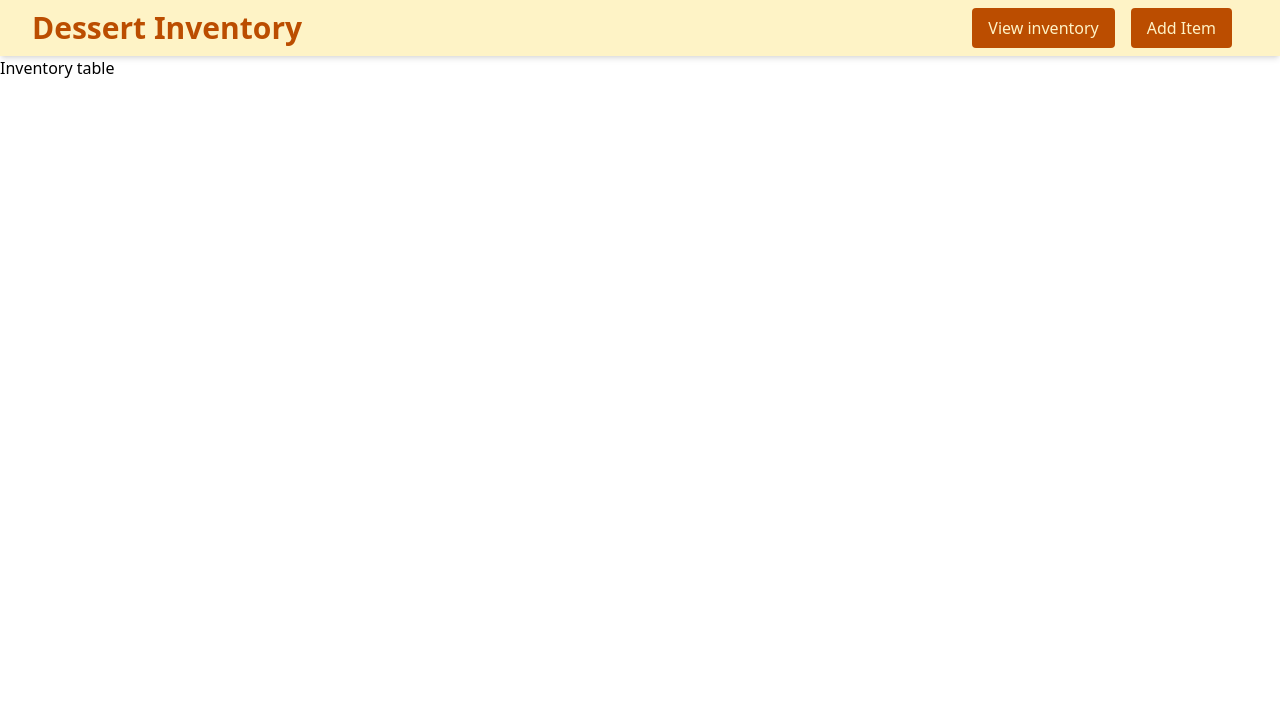
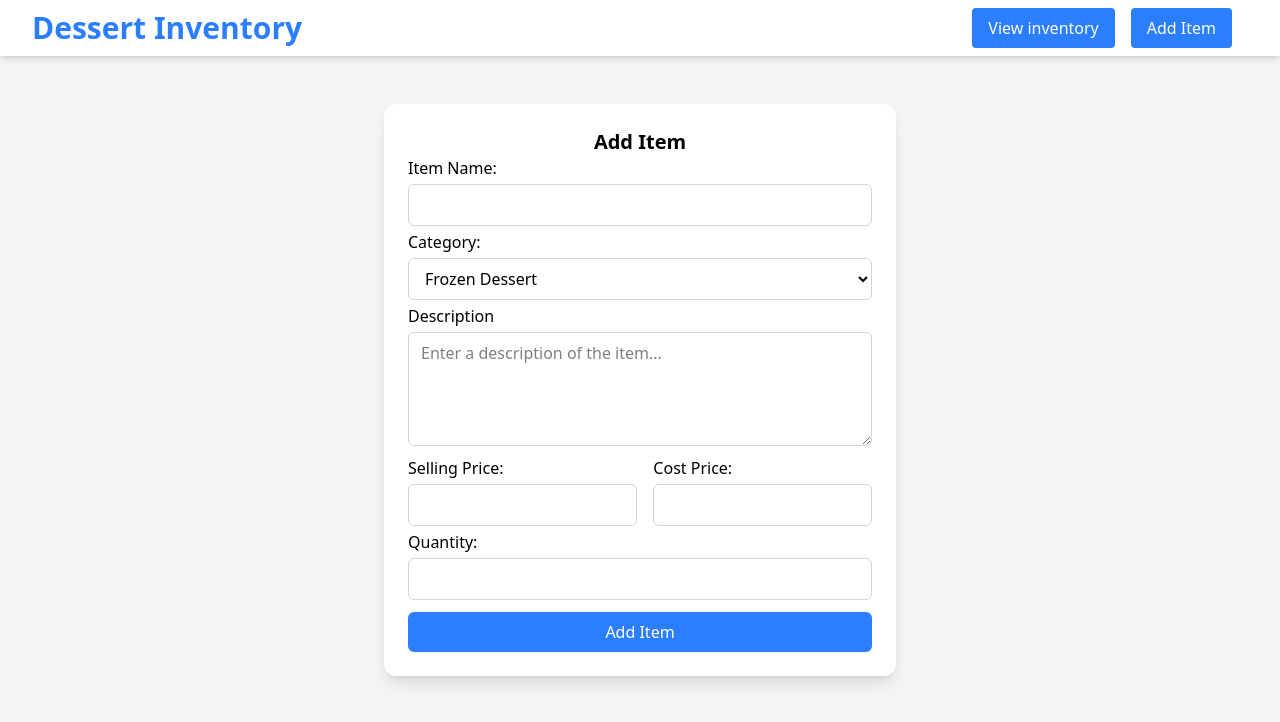
Before and after one commit to rrai23/DessertInv, a PHP site: page / in a window 1280 px wide. Shown: the top 722 px of the page. Run offline with PHP 8.4, Linux system fonts and the light colour scheme.

Commit message:
Refactor add item form and process; enhance styling and input handling

```diff
--- a/dist/styles.css
+++ b/dist/styles.css
@@ -6,20 +6,45 @@
       "Segoe UI Emoji", "Segoe UI Symbol", "Noto Color Emoji";
     --font-mono: ui-monospace, SFMono-Regular, Menlo, Monaco, Consolas, "Liberation Mono",
       "Courier New", monospace;
+    --color-red-100: oklch(0.936 0.032 17.717);
     --color-red-500: oklch(0.637 0.237 25.331);
+    --color-orange-100: oklch(0.954 0.038 75.164);
     --color-amber-100: oklch(0.962 0.059 95.617);
     --color-amber-200: oklch(0.924 0.12 95.746);
-    --color-amber-400: oklch(0.828 0.189 84.429);
-    --color-amber-500: oklch(0.769 0.188 70.08);
+    --color-amber-300: oklch(0.879 0.169 91.605);
+    --color-amber-600: oklch(0.666 0.179 58.318);
     --color-amber-700: oklch(0.555 0.163 48.998);
     --color-amber-800: oklch(0.473 0.137 46.201);
-    --color-amber-900: oklch(0.414 0.112 45.904);
-    --color-yellow-500: oklch(0.795 0.184 86.047);
+    --color-yellow-50: oklch(0.987 0.026 102.212);
+    --color-yellow-100: oklch(0.973 0.071 103.193);
+    --color-yellow-200: oklch(0.945 0.129 101.54);
+    --color-blue-100: oklch(0.932 0.032 255.585);
+    --color-blue-200: oklch(0.882 0.059 254.128);
+    --color-blue-500: oklch(0.623 0.214 259.815);
+    --color-blue-600: oklch(0.546 0.245 262.881);
+    --color-blue-700: oklch(0.488 0.243 264.376);
+    --color-blue-800: oklch(0.424 0.199 265.638);
+    --color-gray-100: oklch(0.967 0.003 264.542);
+    --color-gray-200: oklch(0.928 0.006 264.531);
+    --color-gray-300: oklch(0.872 0.01 258.338);
     --color-white: #fff;
     --spacing: 0.25rem;
+    --container-sm: 24rem;
+    --container-md: 28rem;
+    --container-lg: 32rem;
+    --text-sm: 0.875rem;
+    --text-sm--line-height: calc(1.25 / 0.875);
+    --text-xl: 1.25rem;
+    --text-xl--line-height: calc(1.75 / 1.25);
+    --text-2xl: 1.5rem;
+    --text-2xl--line-height: calc(2 / 1.5);
     --text-3xl: 1.875rem;
     --text-3xl--line-height: calc(2.25 / 1.875);
+    --font-weight-medium: 500;
+    --font-weight-semibold: 600;
     --font-weight-bold: 700;
+    --radius-md: 0.375rem;
+    --radius-xl: 0.75rem;
     --ease-in: cubic-bezier(0.4, 0, 1, 1);
     --ease-out: cubic-bezier(0, 0, 0.2, 1);
     --ease-in-out: cubic-bezier(0.4, 0, 0.2, 1);
@@ -340,29 +365,50 @@
       max-width: 96rem !important;
     }
   }
-  .mx-8 {
-    margin-inline: calc(var(--spacing) * 8);
-  }
-  .mr-2 {
-    margin-right: calc(var(--spacing) * 2);
+  .m-4 {
+    margin: calc(var(--spacing) * 4);
+  }
+  .m-auto {
+    margin: auto;
+  }
+  .mx-1 {
+    margin-inline: calc(var(--spacing) * 1);
+  }
+  .mx-auto {
+    margin-inline: auto;
+  }
+  .my-1 {
+    margin-block: calc(var(--spacing) * 1);
+  }
+  .my-2 {
+    margin-block: calc(var(--spacing) * 2);
+  }
+  .my-8 {
+    margin-block: calc(var(--spacing) * 8);
+  }
+  .my-auto {
+    margin-block: auto;
+  }
+  .mt-1 {
+    margin-top: calc(var(--spacing) * 1);
+  }
+  .mt-2 {
+    margin-top: calc(var(--spacing) * 2);
+  }
+  .mt-8 {
+    margin-top: calc(var(--spacing) * 8);
+  }
+  .mt-12 {
+    margin-top: calc(var(--spacing) * 12);
   }
   .mr-4 {
     margin-right: calc(var(--spacing) * 4);
   }
-  .mr-6 {
-    margin-right: calc(var(--spacing) * 6);
-  }
-  .mr-8 {
-    margin-right: calc(var(--spacing) * 8);
-  }
-  .mb-4 {
-    margin-bottom: calc(var(--spacing) * 4);
-  }
-  .ml-2 {
-    margin-left: calc(var(--spacing) * 2);
-  }
-  .ml-6 {
-    margin-left: calc(var(--spacing) * 6);
+  .mb-2 {
+    margin-bottom: calc(var(--spacing) * 2);
+  }
+  .mb-20 {
+    margin-bottom: calc(var(--spacing) * 20);
   }
   .box-border {
     box-sizing: border-box;
@@ -469,14 +515,26 @@
   .w-1\/2 {
     width: calc(1/2 * 100%);
   }
+  .w-full {
+    width: 100%;
+  }
   .w-screen {
     width: 100vw;
   }
+  .max-w-lg {
+    max-width: var(--container-lg);
+  }
+  .max-w-md {
+    max-width: var(--container-md);
+  }
   .max-w-none {
     max-width: none;
   }
   .max-w-screen {
     max-width: 100vw;
+  }
+  .max-w-sm {
+    max-width: var(--container-sm);
   }
   .min-w-screen {
     min-width: 100vw;
@@ -957,6 +1029,9 @@
     text-overflow: ellipsis;
     white-space: nowrap;
   }
+  .overflow-hidden {
+    overflow: hidden;
+  }
   .scroll-auto {
     scroll-behavior: auto;
   }
@@ -965,6 +1040,12 @@
   }
   .rounded {
     border-radius: 0.25rem;
+  }
+  .rounded-md {
+    border-radius: var(--radius-md);
+  }
+  .rounded-xl {
+    border-radius: var(--radius-xl);
   }
   .rounded-s {
     border-start-start-radius: 0.25rem;
@@ -1074,6 +1155,18 @@
     --tw-border-style: solid;
     border-style: solid;
   }
+  .border-amber-200 {
+    border-color: var(--color-amber-200);
+  }
+  .border-amber-300 {
+    border-color: var(--color-amber-300);
+  }
+  .border-amber-800 {
+    border-color: var(--color-amber-800);
+  }
+  .border-gray-300 {
+    border-color: var(--color-gray-300);
+  }
   .bg-\(--my_variable\) {
     background-color: var(--my_variable);
   }
@@ -1095,20 +1188,32 @@
   .bg-amber-200 {
     background-color: var(--color-amber-200);
   }
-  .bg-amber-400 {
-    background-color: var(--color-amber-400);
-  }
-  .bg-amber-500 {
-    background-color: var(--color-amber-500);
-  }
   .bg-amber-700 {
     background-color: var(--color-amber-700);
   }
-  .bg-amber-800 {
-    background-color: var(--color-amber-800);
-  }
-  .bg-amber-900 {
-    background-color: var(--color-amber-900);
+  .bg-blue-100 {
+    background-color: var(--color-blue-100);
+  }
+  .bg-blue-200 {
+    background-color: var(--color-blue-200);
+  }
+  .bg-blue-500 {
+    background-color: var(--color-blue-500);
+  }
+  .bg-blue-600 {
+    background-color: var(--color-blue-600);
+  }
+  .bg-gray-100 {
+    background-color: var(--color-gray-100);
+  }
+  .bg-gray-200 {
+    background-color: var(--color-gray-200);
+  }
+  .bg-orange-100 {
+    background-color: var(--color-orange-100);
+  }
+  .bg-red-100 {
+    background-color: var(--color-red-100);
   }
   .bg-red-500 {
     background-color: var(--color-red-500);
@@ -1119,8 +1224,17 @@
   .bg-red-500\/\[50\%\] {
     background-color: color-mix(in oklab, var(--color-red-500) 50%, transparent);
   }
-  .bg-yellow-500 {
-    background-color: var(--color-yellow-500);
+  .bg-white {
+    background-color: var(--color-white);
+  }
+  .bg-yellow-50 {
+    background-color: var(--color-yellow-50);
+  }
+  .bg-yellow-100 {
+    background-color: var(--color-yellow-100);
+  }
+  .bg-yellow-200 {
+    background-color: var(--color-yellow-200);
   }
   .-bg-conic {
     --tw-gradient-position: in oklab;
@@ -1291,15 +1405,21 @@
   .p-2 {
     padding: calc(var(--spacing) * 2);
   }
-  .p-3 {
-    padding: calc(var(--spacing) * 3);
-  }
   .p-4 {
     padding: calc(var(--spacing) * 4);
   }
+  .p-6 {
+    padding: calc(var(--spacing) * 6);
+  }
+  .px-3 {
+    padding-inline: calc(var(--spacing) * 3);
+  }
   .px-4 {
     padding-inline: calc(var(--spacing) * 4);
   }
+  .px-6 {
+    padding-inline: calc(var(--spacing) * 6);
+  }
   .px-8 {
     padding-inline: calc(var(--spacing) * 8);
   }
@@ -1347,11 +1467,23 @@
   }
   .align-top {
     vertical-align: top;
+  }
+  .text-2xl {
+    font-size: var(--text-2xl);
+    line-height: var(--tw-leading, var(--text-2xl--line-height));
   }
   .text-3xl {
     font-size: var(--text-3xl);
     line-height: var(--tw-leading, var(--text-3xl--line-height));
   }
+  .text-sm {
+    font-size: var(--text-sm);
+    line-height: var(--tw-leading, var(--text-sm--line-height));
+  }
+  .text-xl {
+    font-size: var(--text-xl);
+    line-height: var(--tw-leading, var(--text-xl--line-height));
+  }
   .leading-none {
     --tw-leading: 1;
     line-height: 1;
@@ -1360,6 +1492,14 @@
     --tw-font-weight: var(--font-weight-bold);
     font-weight: var(--font-weight-bold);
   }
+  .font-medium {
+    --tw-font-weight: var(--font-weight-medium);
+    font-weight: var(--font-weight-medium);
+  }
+  .font-semibold {
+    --tw-font-weight: var(--font-weight-semibold);
+    font-weight: var(--font-weight-semibold);
+  }
   .text-balance {
     text-wrap: balance;
   }
@@ -1439,11 +1579,20 @@
   .text-amber-700 {
     color: var(--color-amber-700);
   }
-  .text-amber-900 {
-    color: var(--color-amber-900);
+  .text-blue-500 {
+    color: var(--color-blue-500);
+  }
+  .text-blue-600 {
+    color: var(--color-blue-600);
+  }
+  .text-orange-100 {
+    color: var(--color-orange-100);
   }
   .text-white {
     color: var(--color-white);
+  }
+  .text-yellow-100 {
+    color: var(--color-yellow-100);
   }
   .capitalize {
     text-transform: capitalize;
@@ -1598,6 +1747,10 @@
   }
   .shadow {
     --tw-shadow: 0 1px 3px 0 var(--tw-shadow-color, rgb(0 0 0 / 0.1)), 0 1px 2px -1px var(--tw-shadow-color, rgb(0 0 0 / 0.1));
+    box-shadow: var(--tw-inset-shadow), var(--tw-inset-ring-shadow), var(--tw-ring-offset-shadow), var(--tw-ring-shadow), var(--tw-shadow);
+  }
+  .shadow-lg {
+    --tw-shadow: 0 10px 15px -3px var(--tw-shadow-color, rgb(0 0 0 / 0.1)), 0 4px 6px -4px var(--tw-shadow-color, rgb(0 0 0 / 0.1));
     box-shadow: var(--tw-inset-shadow), var(--tw-inset-ring-shadow), var(--tw-ring-offset-shadow), var(--tw-ring-shadow), var(--tw-shadow);
   }
   .shadow-md {
@@ -1894,6 +2079,71 @@
       }
     }
   }
+  .hover\:bg-blue-600 {
+    &:hover {
+      @media (hover: hover) {
+        background-color: var(--color-blue-600);
+      }
+    }
+  }
+  .hover\:bg-blue-700 {
+    &:hover {
+      @media (hover: hover) {
+        background-color: var(--color-blue-700);
+      }
+    }
+  }
+  .hover\:bg-blue-800 {
+    &:hover {
+      @media (hover: hover) {
+        background-color: var(--color-blue-800);
+      }
+    }
+  }
+  .hover\:text-white {
+    &:hover {
+      @media (hover: hover) {
+        color: var(--color-white);
+      }
+    }
+  }
+  .focus\:bg-amber-800 {
+    &:focus {
+      background-color: var(--color-amber-800);
+    }
+  }
+  .focus\:ring-2 {
+    &:focus {
+      --tw-ring-shadow: var(--tw-ring-inset,) 0 0 0 calc(2px + var(--tw-ring-offset-width)) var(--tw-ring-color, currentColor);
+      box-shadow: var(--tw-inset-shadow), var(--tw-inset-ring-shadow), var(--tw-ring-offset-shadow), var(--tw-ring-shadow), var(--tw-shadow);
+    }
+  }
+  .focus\:ring-amber-600 {
+    &:focus {
+      --tw-ring-color: var(--color-amber-600);
+    }
+  }
+  .focus\:ring-amber-800 {
+    &:focus {
+      --tw-ring-color: var(--color-amber-800);
+    }
+  }
+  .focus\:ring-blue-500 {
+    &:focus {
+      --tw-ring-color: var(--color-blue-500);
+    }
+  }
+  .focus\:ring-blue-600 {
+    &:focus {
+      --tw-ring-color: var(--color-blue-600);
+    }
+  }
+  .focus\:outline-none {
+    &:focus {
+      --tw-outline-style: none;
+      outline-style: none;
+    }
+  }
 }
 @property --tw-translate-x {
   syntax: "*";
--- a/index.php
+++ b/index.php
@@ -6,50 +6,58 @@
     <title>Crem de la Crem | Inventory</title>
     <link rel="stylesheet" href="dist/styles.css">
 </head>
-<body>
-    <nav class="bg-amber-100 p-2 shadow-md flex items-center justify-between px-8 mt">
+<body class="bg-gray-100">
+    <nav class="bg-white p-2 shadow-md flex items-center justify-between px-8 mt">
         <div id="nav-header">
-            <h1 class="text-3xl font-bold text-amber-700">Dessert Inventory</h1>
+            <h1 class="text-3xl font-bold text-blue-500">Dessert Inventory</h1>
         </div>
         <div id="nav-buttons" class="flex space-x-4 mr-4">
-            <button id="button-view-inv" class="bg-amber-700 text-amber-100 px-4 py-2 rounded hover:bg-amber-800 transition active">View inventory</button>
-            <button id="button-add-item" class="bg-amber-700 text-amber-100 px-4 py-2 rounded hover:bg-amber-800 transition">Add Item</button>
+            <button id="button-view-inv" class="bg-blue-500 text-white px-4 py-2 rounded hover:bg-blue-700 transition active">View inventory</button>
+            <button id="button-add-item" class="bg-blue-500 text-white px-4 py-2 rounded hover:bg-blue-7700 transition">Add Item</button>
         </div>
     </nav>
 
     <!--to be styled-->
-    <div id="inventory-table-div" class="">
+    <div id="inventory-table-div" class="hidden">
         <h1>Inventory table</h1>
         <!--Well change the inner html of this with php-->
     </div>
 
     <!--to be styled-->
-    <div id="add-item-form-div" class="hidden">
-        <h1>Add Item</h1>
+    <div id="add-item-form-div" class="max-w-lg rounded-xl overflow-hidden shadow-lg bg-white m-auto mt-12 p-6">
+        <h1 class="text-xl font-semibold text-center">Add Item</h1>
         <form action="add-item-process.php" method="get">
-            <label for="item-name">Item Name: </label>
-            <input type="text" name="item-name"><br>
-            <label for="item-category">Category: </label>
-            <select name="item-category">
-                <option value="Frozen_Dessert">Frozen Dessert</option>
+            <label for="item-name" class="font-medium">Item Name: </label><br>
+            <input type="text" name="item-name" class="w-full my-1 px-3 py-2 border border-gray-300 rounded-md focus:outline-none focus:ring-2 focus:ring-blue-600"><br>
+            <label for="item-category" class="font-medium">Category: </label><br>
+            <select name="item-category" class="w-full my-1 px-3 py-2 border border-gray-300 rounded-md focus:outline-none focus:ring-2 focus:ring-blue-600">
+                <option value="Frozen_Dessert" class="checked:bg-blue-500 checked:text-white">Frozen Dessert</option>
                 <option value="Cold_Dessert">Cold Dessert</option>
                 <option value="Hot_Dessert">Hot Dessert</option>
                 <option value="Room_Temperature_Dessert">Room Temperature Dessert</option>
                 <option value="Bite-sized_Dessert">Bite-sized Dessert</option>
             </select><br>
-            <label for="item-description">Description</label><br>
+            <label for="item-description" class="font-medium">Description</label><br>
             <textarea
             name="item-description"
-            rows="4" cols="60"
-            placeholder="Enter a description of the item...">
-            </textarea><br>
-            <label for="item-sell-price">Selling Price: </label>
-            <input type="number" name="item-sell-price" step="0.01"><br>
-            <label for="item-cost-price">Cost Price: </label>
-            <input type="number" name="item-cost-price" step="0.01"><br>
-            <label for="item-quantity">Quantity: </label>
-            <input type="number" name="item-quantity"><br>
-            <input type="submit" value="Add Item">
+            rows="4" cols="50"
+            class="w-full my-1 px-3 py-2 border border-gray-300 rounded-md focus:outline-none focus:ring-2 focus:ring-blue-600"
+            placeholder="Enter a description of the item..."></textarea><br>
+            <div id="item-prices" class="flex space-x-4">
+                <div>
+                    <label for="item-sell-price" class="font-medium">Selling Price: </label>
+                    <input type="number" name="item-sell-price" step="0.01" class="w-full my-1 px-3 py-2 border border-gray-300 rounded-md focus:outline-none focus:ring-2 focus:ring-blue-600"><br>
+                </div>
+                <div>
+                    <label for="item-cost-price" class="font-medium">Cost Price: </label>
+                    <input type="number" name="item-cost-price" step="0.01" class="w-full my-1 px-3 py-2 border border-gray-300 rounded-md focus:outline-none focus:ring-2 focus:ring-blue-600"><br>
+                </div>
+            </div>
+            <label for="item-quantity" class="font-medium">Quantity: </label>
+            <input type="number" name="item-quantity" class="w-full my-1 px-3 py-2 border border-gray-300 rounded-md focus:outline-none focus:ring-2 focus:ring-blue-600"><br>
+            <div class="flex justify-center">
+                <input type="submit" value="Add Item" class="w-full font-medium mt-2 px-6 py-2 bg-blue-500 text-white rounded-md hover:bg-blue-600 focus:outline-none focus:ring-2 focus:ring-blue-500 focus:ring-opacity-50">
+            </div>
         </form>
     </div>
 </body>
```
Also changed, not shown: other parts of dist/styles.css (+53 -7 lines), add-item-process.php (+7 -0 lines), test.html (+31 -23 lines).
